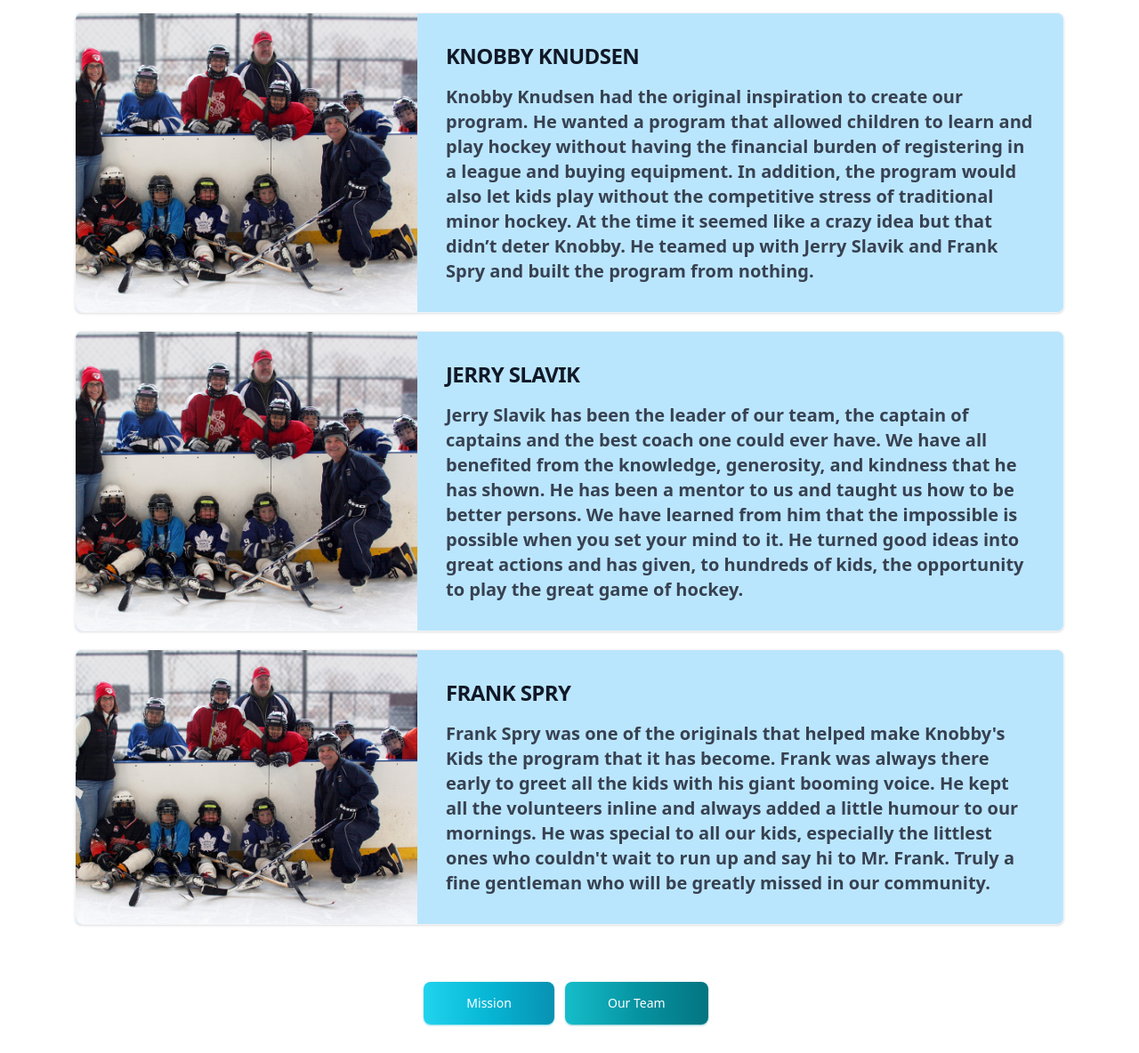
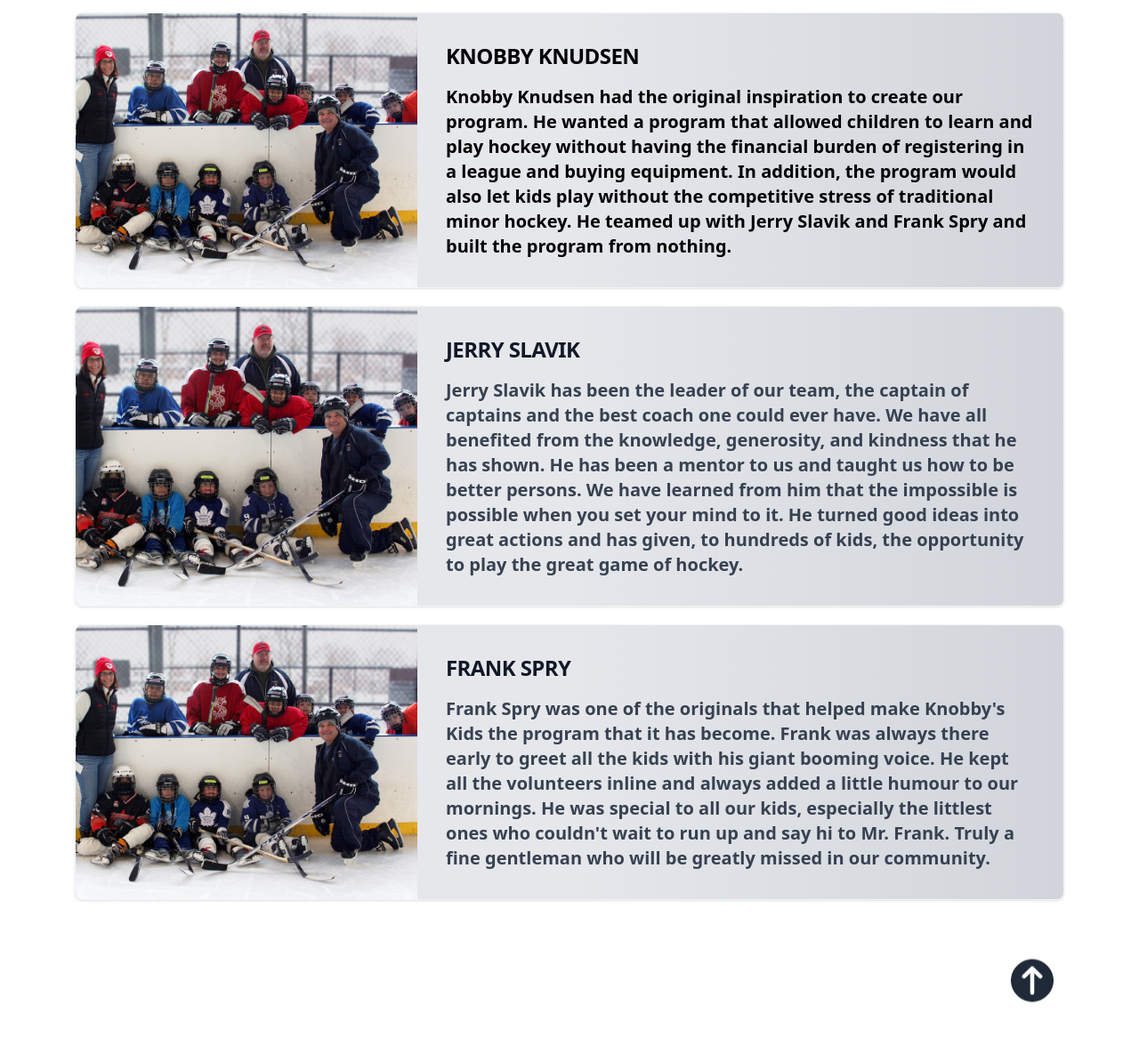
Before and after one commit to Criuchi/WebCommunication_FinalProject, a website: page src/index.html in a window 1280 px wide. Shown: the part 676-1860 px from the top of the page at 89% size. Drawn offline with nearby package versions, Linux system fonts and the light colour scheme.

Commit message:
Adding Return to Top Button

```diff
--- a/src/index.html
+++ b/src/index.html
@@ -1,5 +1,5 @@
 <!DOCTYPE html>
-<html lang="en">
+<html lang="en" class="scroll-smooth">
 <head>
     <meta charset="UTF-8">
     <meta name="viewport" content="width=device-width, initial-scale=1.0">
@@ -9,7 +9,7 @@
 <body class="bg-white">
 
     <!-- Navigation Bar-->
-    <nav class="bg-gray-50 border-b-2 border-b-solid border-b-gray-100 dark:bg-gray-800 dark:border-gray-700">
+    <nav id="Navigation" class="bg-gray-50 border-b-2 border-b-solid border-b-gray-100 dark:bg-gray-800 dark:border-gray-700">
         <div class="max-w-screen-xl flex flex-wrap items-center justify-between mx-auto p-4">
         <a href="#" class="flex space-x-3 rtl:space-x-reverse">
             <!--<img src="https://flowbite.com/docs/images/logo.svg" class="h-8" alt="Flowbite Logo" />-->
@@ -63,10 +63,10 @@
     </nav>
 
     <!-- History -->
-    <div class="m-6 mb-8 lg:m-16 xl:flex">
+    <div id="History" class="m-6 mb-8 lg:m-16 xl:flex font-medium">
         <div class="w-full p-1 md:p-11 lg:p-8 xl:w-1/2">
           <h2 class="text-2xl text-center underline md:text-3xl xl:text-4xl 2xl:p-2">HISTORY</h2>
-          <p class="mt-5 text-lg md:text-xl lg:text-lg xl:text-xl 2xl:p-2 2xl:text-xl">Knobby’s Kids Hockey was founded in 2006 by friends, Knobby Knudsen, Jerry Slavik and Frank Spry. Our founders recognized the need for sports for children who may not otherwise be able to join a league. The initial season saw 50 kids hit the ice over two hours on Saturday mornings. Over the years the program expanded to three hours of ice time and additional special events were added to support kids and their families. In 2023 registration hit a new high of 150 kids registered and 50 additional kids on a waiting list.</p>
+          <p class="mt-5 text-lg md:text-xl lg:text-lg xl:text-xl 2xl:p-2 2xl:text-xl"><em class="text-sky-500">Knobby’s Kids Hockey</em> was founded in 2006 by friends, Knobby Knudsen, Jerry Slavik and Frank Spry. Our founders recognized the need for sports for children who may not otherwise be able to join a league. The initial season saw 50 kids hit the ice over two hours on Saturday mornings. Over the years the program expanded to three hours of ice time and additional special events were added to support kids and their families. In 2023 registration hit a new high of 150 kids registered and 50 additional kids on a waiting list.</p>
         </div>
 
         <div class="w-full mt-5 xl:w-1/2">
@@ -75,18 +75,18 @@
     </div>
 
     <!-- Founders -->
-    <div class="m-6 lg:m-16">
+    <div class="m-6 lg:m-16 font-medium">
         <h2 class="mt-5 text-xl md:text-2xl text-center underline xl:text-left xl:text-4xl md:ml-4 2xl:p-2">FOUNDERS</h2>
-        <div class="transition ease-in-out delay-150 mt-8 lg:flex md:m-5 bg-sky-200 border border-gray-100 rounded-lg shadow hover:bg-sky-300 duration-300">
+        <div class=" transition ease-in-out delay-150 mt-8 lg:flex md:m-5 bg-gradient-to-r from-gray-200 via-gray-200 to-gray-300 border border-gray-100 rounded-lg shadow hover:bg-sky-200 duration-300">
             <img class="object-cover  h-88 w-full rounded-t-lg lg:w-96 md:rounded-none md:rounded-s-lg" src="./img/aboutimage.jpg" alt="">
             <div class="p-8 w-full">
-                <h5 class="mb-4 text-xl md:text-2xl font-bold tracking-tight text-gray-900 dark:text-white">KNOBBY KNUDSEN</h5>
-                <p class="font-semibold text-gray-700 dark:text-gray-400 md:visible xl:text-xl">Knobby Knudsen had the original inspiration to create our program.  He wanted a program that allowed children to learn and play hockey without having the financial burden of registering in a league and buying equipment. In addition, the program would also let kids play without the competitive stress of traditional minor hockey.  At the time it seemed like a crazy idea but that didn’t deter Knobby.  He teamed up with Jerry Slavik and Frank Spry and built the program from nothing.</p>
+                <h5 class="mb-4 text-xl md:text-2xl font-bold tracking-tight">KNOBBY KNUDSEN</h5>
+                <p class="font-semibold  md:visible xl:text-xl">Knobby Knudsen had the original inspiration to create our program.  He wanted a program that allowed children to learn and play hockey without having the financial burden of registering in a league and buying equipment. In addition, the program would also let kids play without the competitive stress of traditional minor hockey.  He teamed up with Jerry Slavik and Frank Spry and built the program from nothing.</p>
                 <!--<p class="mb-3 invisible font-normal text-gray-700 dark:text-gray-400 xl:visible">In the beginning there was no equipment, coaches nor home ice.  He helped get everything together and build the team that today is Knobby’s Kids.  Knobby also gave us one of our mottos, “Kids in Sports Stay Out of Courts”.  He believed that giving kids opportunity and a good environment would help them down a good path in life.</p>-->
             </div>
         </div>
 
-        <div class="transition ease-in-out delay-150 mt-8 lg:flex md:m-5 bg-sky-200 border border-gray-100 rounded-lg shadow hover:bg-sky-300 duration-300">
+        <div class="transition ease-in-out delay-150 mt-8 lg:flex md:m-5  bg-gradient-to-r from-gray-200 via-gray-200 to-gray-300 border border-gray-100 rounded-lg shadow hover:bg-sky-300 duration-300">
             <img class="object-cover  h-88 w-full rounded-t-lg lg:w-96 md:rounded-none md:rounded-s-lg" src="./img/aboutimage.jpg" alt="">
             <div class="p-8 w-full">
                 <h5 class="mb-4 text-xl md:text-2xl font-bold tracking-tight text-gray-900 dark:text-white">JERRY SLAVIK</h5>
@@ -94,7 +94,7 @@
             </div>
         </div>
 
-        <div class="transition ease-in-out delay-150 mt-8 lg:flex md:m-5 bg-sky-200 border border-gray-100 rounded-lg shadow hover:bg-sky-300 duration-300">
+        <div class="transition ease-in-out delay-150 mt-8 lg:flex md:m-5 bg-gradient-to-r from-gray-200 via-gray-200 to-gray-300 border border-gray-100 rounded-lg shadow hover:bg-sky-300 duration-300">
             <img class="object-cover  h-88 w-full rounded-t-lg lg:w-96 md:rounded-none md:rounded-s-lg" src="./img/aboutimage.jpg" alt="">
             <div class="p-8 w-full">
                 <h5 class="mb-4 text-xl md:text-2xl font-bold tracking-tight text-gray-900 dark:text-white">FRANK SPRY</h5>
@@ -104,10 +104,15 @@
     </div>
 
     <!-- Buttons -->
-    <div class="text-center mb-20">
-        <button type="button" class="text-white bg-gradient-to-r from-cyan-400 via-cyan-500 to-cyan-600 hover:bg-gradient-to-br focus:ring-4 focus:outline-none focus:ring-cyan-300 dark:focus:ring-cyan-800 shadow-sm shadow-cyan-500/50 dark:shadow-lg dark:shadow-cyan-800/80 font-medium rounded-lg text-sm px-12 py-3.5 text-center me-2 mb-2">Mission</button>
-        <button type="button" class="text-white bg-gradient-to-r from-teal-400 via-teal-500 to-teal-600 hover:bg-gradient-to-br focus:ring-4 focus:outline-none focus:ring-teal-300 dark:focus:ring-teal-800 shadow-sm shadow-teal-500/50 dark:shadow-lg dark:shadow-teal-800/80 font-medium rounded-lg text-sm px-12 py-3.5 text-center me-2 mb-2">Our Team</button>
+    <div class="text-center">
+        <a href="#Navigation" type="button" class="animate-bounce w-10 h-10 mb-10 mt-3 md:w-12 md:h-12 mr-10 lg:mr-24 float-right text-right bg-gray-800 text-white border border-gray-800 hover:bg-gray-700 hover:text-white focus:ring-4 focus:outline-none focus:ring-gray-300 font-medium rounded-full text-sm p-2 inline-flex items-center">
+            <svg class="w-6 h-6 md:w-8 md:h-8 text-white dark:text-white" aria-hidden="true" xmlns="http://www.w3.org/2000/svg" fill="none" viewBox="0 0 10 14">
+                <path stroke="currentColor" stroke-linecap="round" stroke-linejoin="round" stroke-width="2" d="M5 13V1m0 0L1 5m4-4 4 4"/>
+            </svg>
+        </a>
     </div>
+
+
 
     <script src="../node_modules/flowbite/dist/flowbite.min.js"></script>
 </body>
```
Also changed, not shown: src/about.html (+1 -0 lines), src/dist/output.css.
